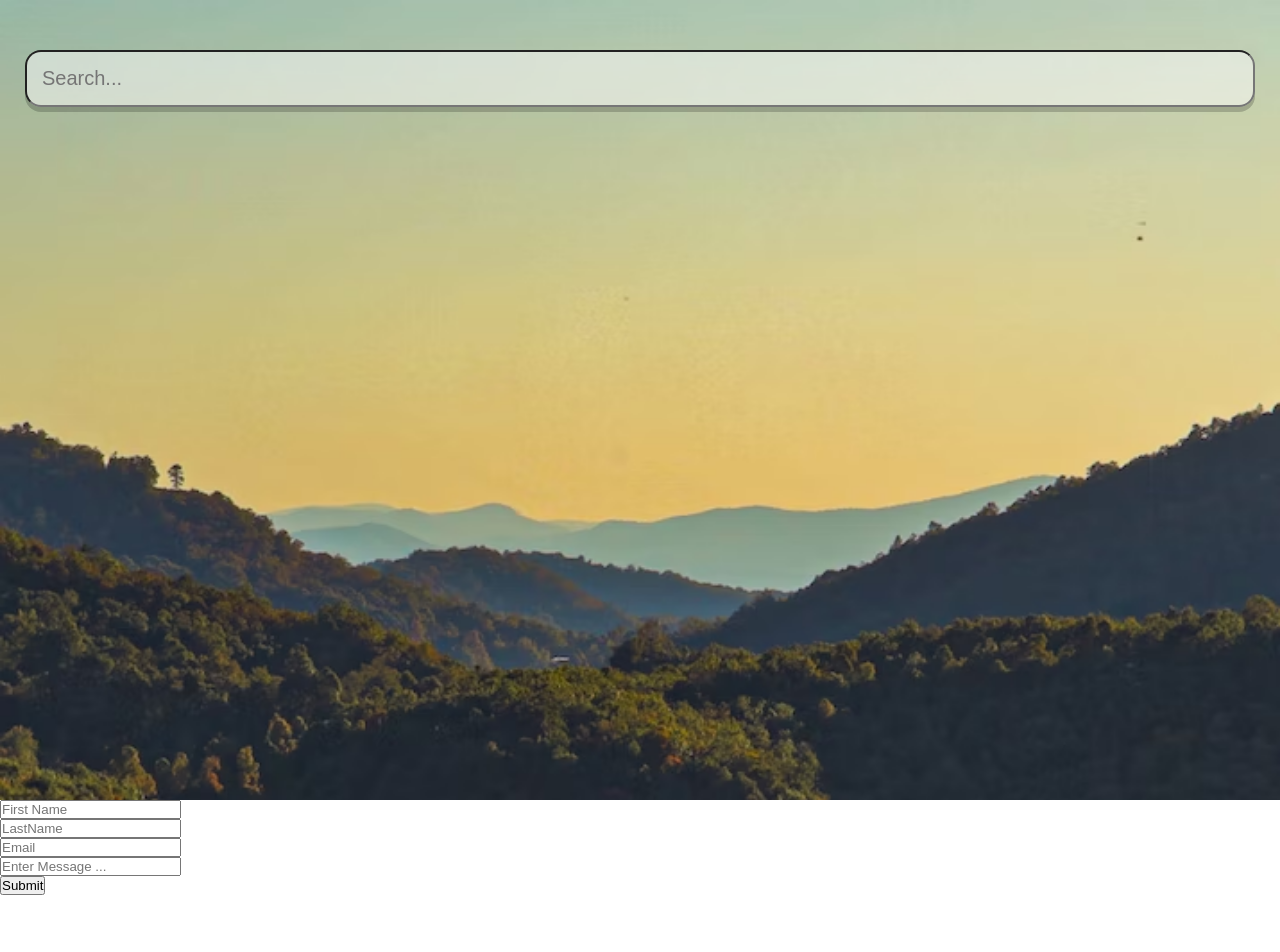
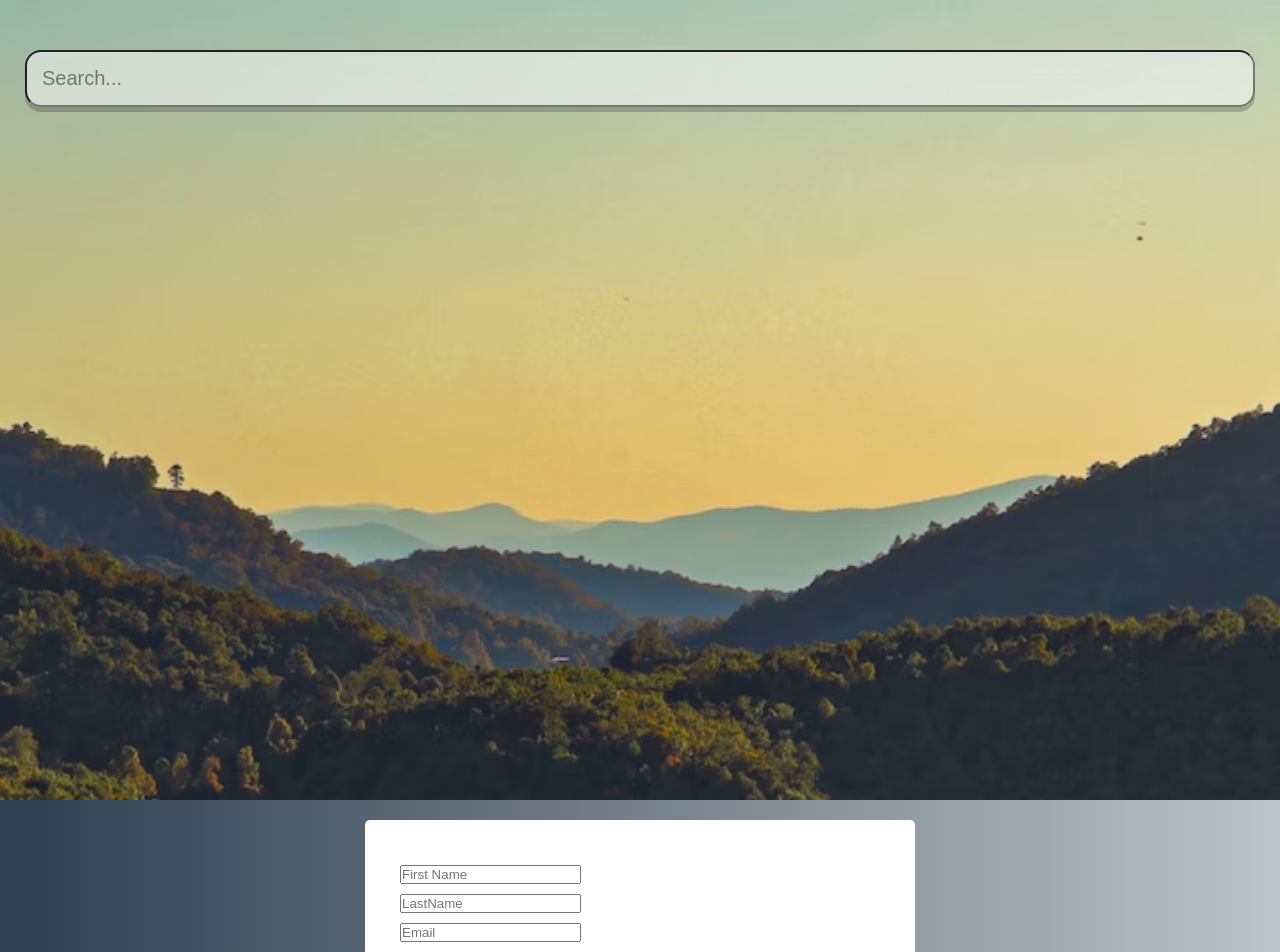
Before and after one commit to DismasNgoda/react-weather-app, a React (Create React App) app: page /contact in a window 1280 px wide. Shown: the top 952 px of the page. Before the commit the page ends 895 px from the top, so only its background shows below. Built offline with nearby package versions, Linux system fonts and the light colour scheme.

Commit message:
styles the contact form

```diff
--- a/src/App.css
+++ b/src/App.css
@@ -1,38 +1,34 @@
-.App {
+body{
+  background: #bdc3c7;
+  background: -webkit-linear-gradient(to right, #2c3e50, #bdc3c7);
+  background: linear-gradient(to right, #2c3e50, #bdc3c7);
+}
+
+.form{
+  background-color: white;
+  border-radius: 5px;
+  width: 550px;
+  margin: 20px auto;
+  padding: 20px;
+}
+
+.form-body{
+  text-align: left;
+  padding: 20px 10px;
+}
+
+.form-body > *{
+  padding: 5px;
+}
+
+.form__label{
+  width: 40%;
+}
+
+.form_input{
+  width: 60%;
+}
+
+.footer{
   text-align: center;
 }
-
-.App-logo {
-  height: 40vmin;
-  pointer-events: none;
-}
-
-@media (prefers-reduced-motion: no-preference) {
-  .App-logo {
-    animation: App-logo-spin infinite 20s linear;
-  }
-}
-
-.App-header {
-  background-color: #282c34;
-  min-height: 100vh;
-  display: flex;
-  flex-direction: column;
-  align-items: center;
-  justify-content: center;
-  font-size: calc(10px + 2vmin);
-  color: white;
-}
-
-.App-link {
-  color: #61dafb;
-}
-
-@keyframes App-logo-spin {
-  from {
-    transform: rotate(0deg);
-  }
-  to {
-    transform: rotate(360deg);
-  }
-}
```
